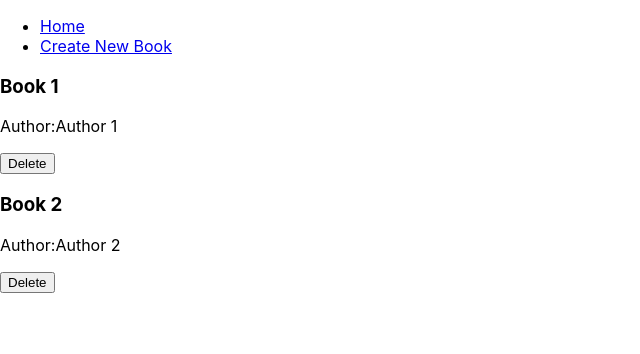
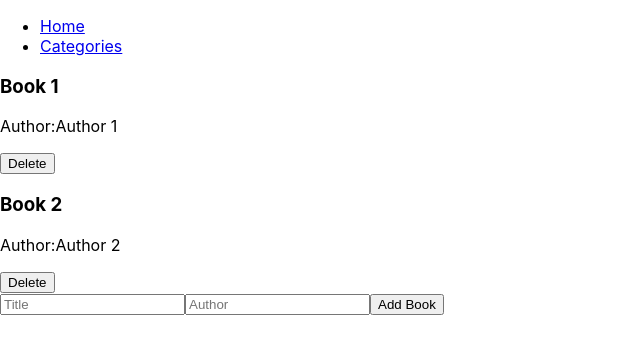
Before and after one commit to tchasinga/Bookstoring, a React (Create React App) app: page / in a window 1280 px wide. Shown: the top 354 px of the page, without its empty margins (0-640 px from the left). Built offline with nearby package versions, Linux system fonts and the light colour scheme.

Commit message:
new push

```diff
--- a/src/App.js
+++ b/src/App.js
@@ -1,8 +1,8 @@
 import React, { useState } from 'react';
 import { BrowserRouter as Router, Routes, Route } from 'react-router-dom';
 import BookList from './Components/BookList';
-import BookForm from './Components/BookForm';
 import Navigation from './Components/Navigation';
+import Categories from './Components/categories';
 
 const App = () => {
   const [books, setBooks] = useState([
@@ -10,11 +10,6 @@ const App = () => {
     { id: 2, title: 'Book 2', author: 'Author 2' },
     // Add more sample books or start with an empty array
   ]);
-
-  const handleAddBook = (newBook) => {
-    // Add the new book to the state
-    setBooks([...books, newBook]);
-  };
 
   const handleDeleteBook = (id) => {
     // Delete the book with the given id from the state
@@ -29,11 +24,13 @@ const App = () => {
         <Routes>
           <Route
             path="/"
+            exact
             element={<BookList books={books} onDelete={handleDeleteBook} />}
           />
           <Route
-            path="/create"
-            element={<BookForm onAddBook={handleAddBook} />}
+            path="/Categories"
+            exact
+            element={<Categories />}
           />
         </Routes>
       </div>
--- a/src/Components/BookList.js
+++ b/src/Components/BookList.js
@@ -1,10 +1,19 @@
-import React from 'react';
+import React, { useState } from 'react';
 import PropTypes from 'prop-types';
 import Book from './Book';
+import BookForm from './BookForm';
 
-const BookList = ({ books, onDelete }) => (
+const BookList = ({ books, onDelete }) => {
+  const [bookList, setBookList] = useState(books);
+
+  const handleAddBook = (newBook) => {
+    // Add the new book to the state
+    setBookList([...bookList, newBook]);
+  };
+
+  return (
     <div>
-    {books.map((book) => (
+      {bookList.map((book) => (
         <Book
           key={book.id}
           title={book.title}
@@ -12,8 +21,10 @@ const BookList = ({ books, onDelete }) => (
           onDelete={() => onDelete(book.id)}
         />
       ))}
+      <BookForm onAddBook={handleAddBook} />
     </div>
   );
+};
 
 // Prop-type validation for BookList component
 BookList.propTypes = {
--- a/src/Components/Navigation.js
+++ b/src/Components/Navigation.js
@@ -8,7 +8,7 @@ const Navigation = () => (
         <Link to="/">Home</Link>
       </li>
       <li>
-        <Link to="/create">Create New Book</Link>
+        <Link to="/Categories">Categories</Link>
       </li>
     </ul>
   </nav>
--- /dev/null
+++ b/src/Components/categories.js
@@ -0,0 +1,7 @@
+const Categories = () => (
+  <div>
+    <h1>this is a categories</h1>
+  </div>
+);
+
+export default Categories;
```
Lines whose indentation alone changed are shown as unchanged.
